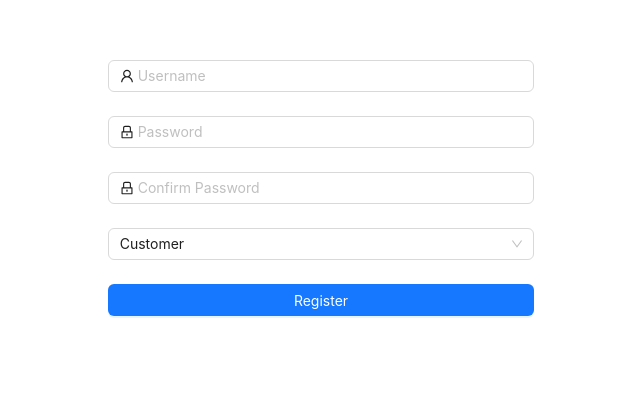
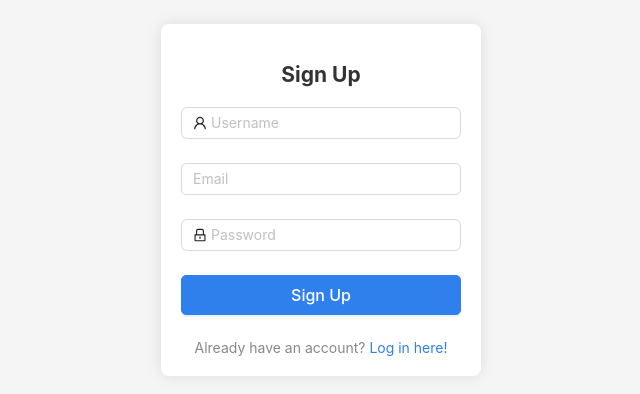
Before and after one commit to Echo11ovo/ELEC5620, a React (Create React App) app in the folder dataanalysis/front/: page /register in a window 1280 px wide. Shown: the part 200-594 px from the top of the page, without its empty margins (319-959 px from the left). Built offline with nearby package versions, Linux system fonts and the light colour scheme.

Commit message:
fix css and protect logic

```diff
--- a/dataanalysis/front/src/CSS/Chat.css
+++ b/dataanalysis/front/src/CSS/Chat.css
@@ -48,3 +48,35 @@
 .select {
     width: 300px;
 }
+.row-center {
+    height: 100vh;
+    background-color: #f5f5f5;
+    align-items: center;
+    justify-content: center;
+}
+
+.col-register {
+    padding: 20px;
+    background-color: #fff;
+    border-radius: 8px;
+    box-shadow: 0px 0px 15px rgba(0, 0, 0, 0.1);
+}
+
+/* For larger screens, the register column can have a maximum width */
+@media (min-width: 768px) {
+    .col-register {
+        max-width: 450px;
+        margin: 0 auto;
+    }
+}
+
+.form-link {
+    text-align: center;
+}
+
+/* Add transitions for smoother experience */
+button, input {
+    transition: all 0.3s;
+}
+
+/* Other stylistic choices remain consistent with the login page for a uniform look and feel. */
--- /dev/null
+++ b/dataanalysis/front/src/CSS/Login.css
@@ -0,0 +1,64 @@
+/* Global Styles */
+body, html {
+    height: 100%;
+    margin: 0;
+    font-family: Arial, Helvetica, sans-serif;
+}
+
+/* Login Container */
+.row-center {
+    display: flex;
+    justify-content: center;
+    align-items: center;
+    height: 100%;
+    background-color: #E5E5E5; /* Consider using a gradient or color similar to your image */
+}
+
+.col-login {
+    background-color: #FFFFFF;
+    width: 450px;
+    padding: 40px;
+    border-radius: 15px;
+    box-shadow: 0 4px 12px rgba(0, 0, 0, 0.1);
+}
+
+/* Form Styles */
+h2 {
+    text-align: center;
+    margin-bottom: 20px;
+    color: #333;
+}
+
+.ant-input {
+    border-radius: 5px;
+}
+
+.ant-btn-primary {
+    background-color: #2F80ED; /* Adjust according to the blue in your image */
+    border-color: #2F80ED;
+    width: 100%;
+    height: 40px;
+    border-radius: 5px;
+    font-weight: 500;
+    font-size: 16px;
+}
+
+.ant-btn-primary:hover {
+    background-color: #236AB9; /* A darker shade for hover effect */
+    border-color: #236AB9;
+}
+
+.form-link {
+    display: block;
+    text-align: center;
+    margin-top: 20px;
+    color: #888;
+}
+
+.form-link a {
+    color: #2F80ED; /* Adjust according to the blue in your image */
+}
+
+.form-link a:hover {
+    text-decoration: underline;
+}
--- /dev/null
+++ b/dataanalysis/front/src/CSS/Register.css
@@ -0,0 +1,37 @@
+.row-center {
+    height: 100vh;
+    background-color: #f5f5f5;
+    align-items: center;
+    justify-content: center;
+}
+
+.col-register {
+    padding: 20px;
+    background-color: #fff;
+    border-radius: 8px;
+    box-shadow: 0px 0px 15px rgba(0, 0, 0, 0.1);
+}
+
+/* For larger screens, the register column can have a maximum width */
+@media (min-width: 768px) {
+    .col-register {
+        max-width: 450px;
+        margin: 0 auto;
+    }
+}
+
+.form-link {
+    text-align: center;
+}
+
+/* Add transitions for smoother experience */
+button, input {
+    transition: all 0.3s;
+}
+
+.form-link {
+    text-align: center;
+    margin-top: 15px;
+}
+
+/* Other stylistic choices remain consistent with the login page for a uniform look and feel. */
--- a/dataanalysis/front/src/components/Login.tsx
+++ b/dataanalysis/front/src/components/Login.tsx
@@ -1,7 +1,8 @@
-import React, { useEffect } from 'react';
+import React, { useState, useEffect } from 'react';
 import { useNavigate } from 'react-router-dom';
-import { Form, Input, Button, Checkbox, Row, Col, message } from 'antd';
+import { Form, Input, Button, Row, Col, message, Spin } from 'antd';
 import { UserOutlined, LockOutlined } from '@ant-design/icons';
+import '../CSS/Login.css';
 
 interface LoginFormValues {
     username: string;
@@ -10,10 +11,10 @@ interface LoginFormValues {
 }
 
 function Login() {
+    const [isLoading, setIsLoading] = useState(false);
     const navigate = useNavigate();
 
     useEffect(() => {
-        // It's better to verify the token with backend rather than just checking its existence
         checkTokenValidity();
     }, [navigate]);
 
@@ -21,7 +22,6 @@ function Login() {
         const token = localStorage.getItem('token');
         if (!token) return;
 
-        // Assuming you have an endpoint to verify token
         try {
             const response = await fetch('/api/verify-token', {
                 method: 'POST',
@@ -39,6 +39,7 @@ function Login() {
     };
 
     const handleSubmit = async (values: LoginFormValues) => {
+        setIsLoading(true);
         try {
             const response = await fetch('/api/login', {
                 method: 'POST',
@@ -63,12 +64,16 @@ function Login() {
             } else {
                 message.error('An unexpected error occurred.');
             }
+        } finally {
+            setIsLoading(false); //
         }
     };
 
     return (
-        <Row justify="center" align="middle" style={{ height: '100vh' }}>
-            <Col span={8}>
+        <Spin spinning={isLoading}>
+            <Row className="row-center" gutter={[0, { xs: 8, sm: 16, md: 24, lg: 32 }]}>
+                <Col className="col-login" xs={{ span: 24 }} sm={{ span: 24 }} md={{ span: 12 }} lg={{ span: 8 }} xl={{ span: 6 }}>
+                    <h2>Sign In</h2>
                     <Form onFinish={handleSubmit} initialValues={{ remember: true }}>
                         <Form.Item
                             name="username"
@@ -82,18 +87,18 @@ function Login() {
                         >
                             <Input prefix={<LockOutlined />} type="password" placeholder="Password" />
                         </Form.Item>
-                    <Form.Item name="remember" valuePropName="checked">
-                        <Checkbox>Remember me</Checkbox>
-                    </Form.Item>
                         <Form.Item>
-                        <Button type="primary" htmlType="submit" style={{ width: '100%' }}>
+                            <Button type="primary" htmlType="submit">
                                 Log in
                             </Button>
-                        Or <a onClick={() => navigate('/register')}>register now!</a>
+                        </Form.Item>
+                        <Form.Item className="form-link">
+                            Don't have an account? <a onClick={() => navigate('/register')}>Sign up now!</a>
                         </Form.Item>
                     </Form>
                 </Col>
             </Row>
+        </Spin>
     );
 }
 
--- a/dataanalysis/front/src/components/Register.tsx
+++ b/dataanalysis/front/src/components/Register.tsx
@@ -1,7 +1,8 @@
 import React, { useState } from 'react';
 import { useNavigate } from 'react-router-dom';
-import { Form, Input, Button, Select, Row, Col, message } from 'antd';
+import { Form, Input, Button, Row, Col, message } from 'antd';
 import { UserOutlined, LockOutlined } from '@ant-design/icons';
+import '../CSS/Register.css';
 
 function Register() {
     const navigate = useNavigate();
@@ -12,7 +13,7 @@ function Register() {
         userType: 'Customer'
     });
 
-    const handleFormChange = (changedValues:any, allValues:any) => {
+    const handleFormChange = (changedValues: any, allValues: any) => {
         setFormData(allValues);
     };
 
@@ -43,8 +44,9 @@ function Register() {
     };
 
     return (
-        <Row justify="center" align="middle" style={{ height: '100vh' }}>
-            <Col span={8}>
+        <Row className="row-center" gutter={[0, { xs: 8, sm: 16, md: 24, lg: 32 }]}>
+            <Col className="col-register" xs={{ span: 24 }} sm={{ span: 24 }} md={{ span: 12 }} lg={{ span: 8 }} xl={{ span: 6 }}>
+                <h2>Sign Up</h2>
                 <Form
                     onFinish={handleSubmit}
                     onValuesChange={handleFormChange}
@@ -57,36 +59,26 @@ function Register() {
                         <Input prefix={<UserOutlined />} placeholder="Username" />
                     </Form.Item>
                     <Form.Item
+                        name="email"
+                        rules={[{ required: true, message: 'Please input your Email!' }]}
+                    >
+                        <Input placeholder="Email" />
+                    </Form.Item>
+                    <Form.Item
                         name="password"
-                        rules={[
-                            { required: true, message: 'Please input your Password!' },
-                            // Optionally: Add more password strength rules here
-                        ]}
+                        rules={[{ required: true, message: 'Please input your Password!' }]}
                     >
                         <Input prefix={<LockOutlined />} type="password" placeholder="Password" />
                     </Form.Item>
-                    <Form.Item
-                        name="confirmPassword"
-                        rules={[{ required: true, message: 'Please confirm your Password!' }]}
-                    >
-                        <Input prefix={<LockOutlined />} type="password" placeholder="Confirm Password" />
-                    </Form.Item>
-                    <Form.Item
-                        name="userType"
-                        rules={[{ required: true, message: 'Please select a user type!' }]}
-                    >
-                        <Select placeholder="Select a user type">
-                            <Select.Option value="Customer">Customer</Select.Option>
-                            <Select.Option value="Merchants">Merchants</Select.Option>
-                            <Select.Option value="Data Analysts">Data Analysts</Select.Option>
-                        </Select>
-                    </Form.Item>
                     <Form.Item>
                         <Button type="primary" htmlType="submit" style={{ width: '100%' }}>
-                            Register
+                            Sign Up
                         </Button>
                     </Form.Item>
                 </Form>
+                <div className="form-link">
+                    Already have an account? <a onClick={() => navigate('/login')}>Log in here!</a>
+                </div>
             </Col>
         </Row>
     );
```
Also changed, not shown: dataanalysis/front/public/logo512.png (deleted). Lines whose indentation alone changed are shown as unchanged.
